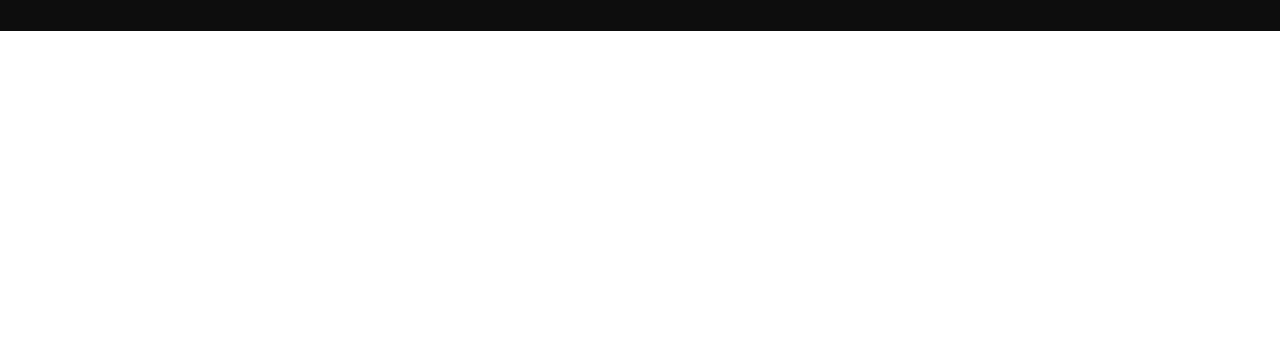
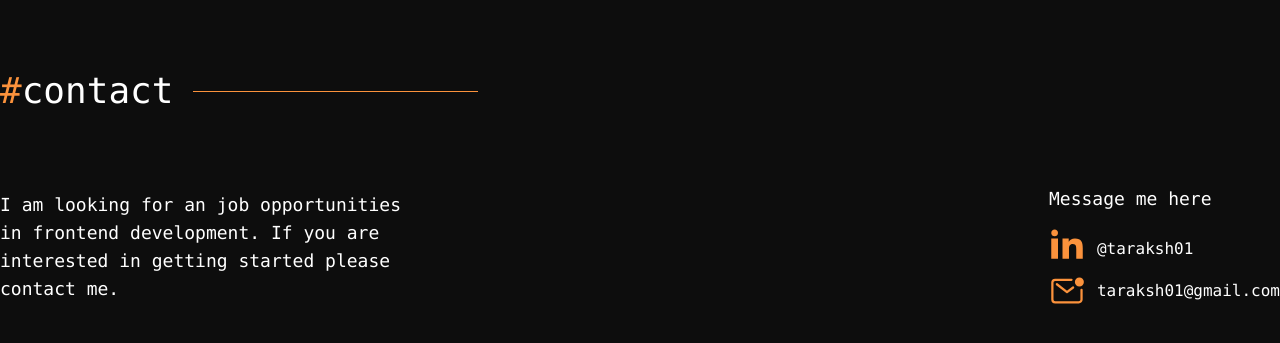
Before and after one commit to taraksh01/portfolio, a JavaScript app: page / in a window 1280 px wide. Shown: the part 2131-2474 px from the top of the page. Before the commit the page ends 2162 px from the top, so only its background shows below. Built offline with nearby package versions, Linux system fonts and the light colour scheme.

Commit message:
Added contact section in home page

```diff
--- a/src/Components/Home.js
+++ b/src/Components/Home.js
@@ -1,5 +1,7 @@
 import Project from "./SingleProject";
 import Skill from "./Skill";
+import { IoMailUnreadOutline } from "react-icons/io5";
+import { ImLinkedin2 } from "react-icons/im";
 
 const Home = () => {
   return (
@@ -89,6 +91,31 @@ const Home = () => {
           </div>
         </div>
       </article>
+      <article className="my-10 text-white font-mono">
+        <div className="flex items-center w-2/3">
+          <h2 className="text-4xl">
+            <span className="text-orange-400">#</span>contact
+          </h2>
+          <div className="w-1/3 h-px mx-5 bg-orange-400 flex-shrink-0"></div>
+        </div>
+        <div className="flex justify-between items-center">
+          <p className="text-lg w-1/3 my-20">
+            I am looking for an job opportunities in frontend development. If
+            you are interested in getting started please contact me.
+          </p>
+          <div className="flex gap-3 flex-col">
+            <p className="text-lg font-medium">Message me here</p>
+            <div className="flex  gap-3 items-end">
+              <ImLinkedin2 className="text-orange-400 text-4xl" />
+              <p>@taraksh01</p>
+            </div>
+            <div className="flex gap-3 items-center">
+              <IoMailUnreadOutline className="text-orange-400 text-4xl" />
+              <p>taraksh01@gmail.com</p>
+            </div>
+          </div>
+        </div>
+      </article>
     </main>
   );
 };
```
